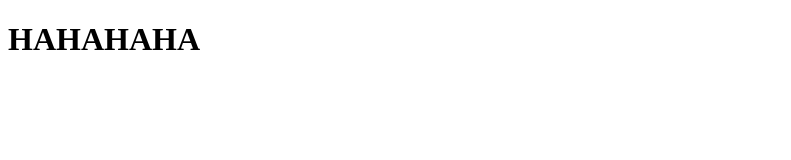
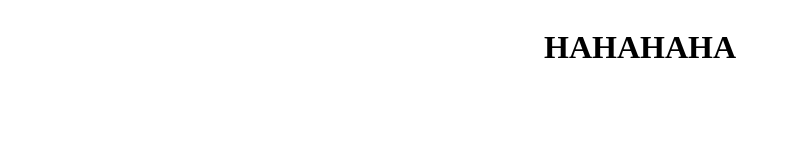
Before and after one commit to JoaoVitorMagalhaes/sitegit, a plain HTML site: page index.html in a window 1280 px wide. Shown: the whole page, without its empty margins (0-791 px from the left). Drawn offline with Linux system fonts and the light colour scheme.

Commit message:
add display flex

```diff
--- a/index.html
+++ b/index.html
@@ -5,8 +5,19 @@
     <meta http-equiv="X-UA-Compatible" content="IE=edge">
     <meta name="viewport" content="width=device-width, initial-scale=1.0">
     <title>Document</title>
+
+    <style>
+        .teste{
+            display: flex;
+            justify-content: center;
+            align-items: center;
+        }
+
+    </style>
 </head>
 <body>
-    <h1>HAHAHAHA</h1>
+    <div class="teste">
+        <h1 class="haha">HAHAHAHA</h1>
+    </div>
 </body>
 </html>
```
